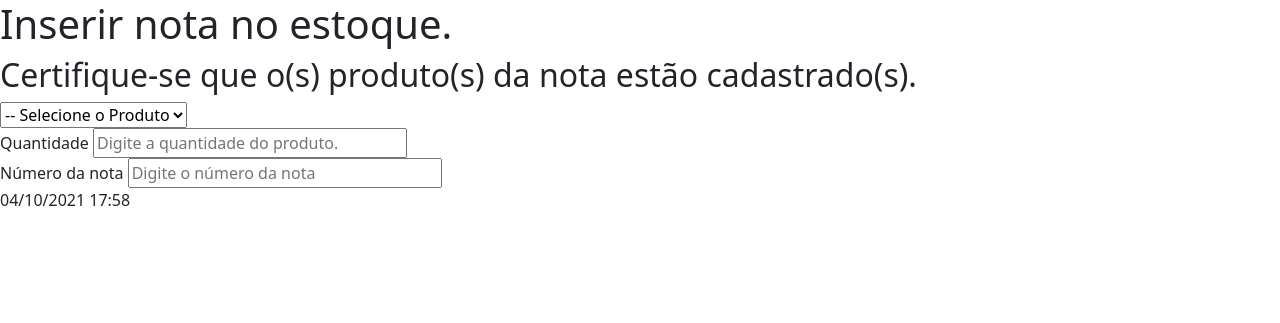
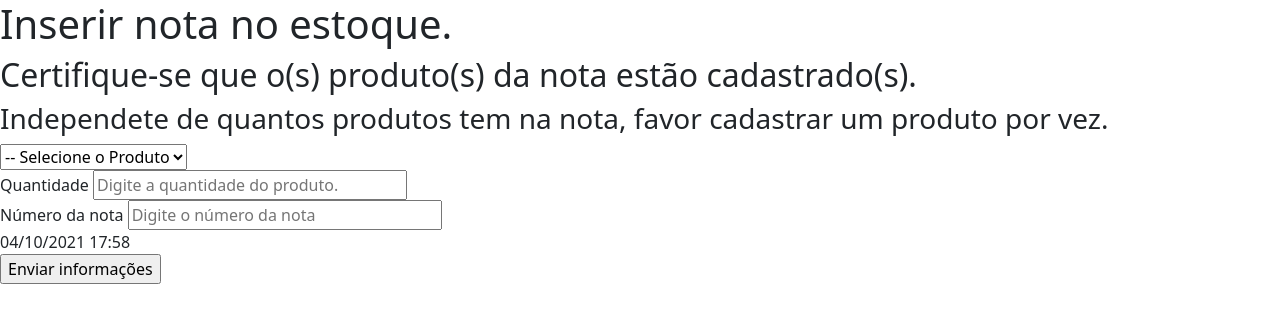
Before and after one commit to jucicleber/projeto_integrador, a PHP site: page /adicionar_nota.php in a window 1280 px wide. Shown: the top 323 px of the page. Run offline with PHP 8.4, Linux system fonts and the light colour scheme; data comes from the database, SQL or seed files in the repository.

Commit message:
atualização

```diff
--- a/adicionar_nota.php
+++ b/adicionar_nota.php
@@ -5,16 +5,20 @@
 <html lang="pt-br">
 
 <head>
+
     <meta charset="UTF-8">
     <link href="https://cdn.jsdelivr.net/npm/bootstrap@5.1.1/dist/css/bootstrap.min.css" rel="stylesheet"
         integrity="sha384-F3w7mX95PdgyTmZZMECAngseQB83DfGTowi0iMjiWaeVhAn4FJkqJByhZMI3AhiU" crossorigin="anonymous">
+
     <title>Cadastrar Nota</title>
 
 </head>
 
+
 <body>
     <h1>Inserir nota no estoque. </h1>
     <h2>Certifique-se que o(s) produto(s) da nota estão cadastrado(s).</h2>
+    <h3>Independete de quantos produtos tem na nota, favor cadastrar um produto por vez.</h3>
 
     <?php
 
@@ -56,7 +60,11 @@
     <?php
         echo date("d/m/Y H:i");
     ?>
-
+    <div class="row">
+        <div class="col-6">
+            <input type="submit" value="Enviar informações">
+        </div>
+    </div>
 </body>
 
 </html>
--- a/produto.php
+++ b/produto.php
@@ -56,7 +56,7 @@
         ?>
         <div class="row">
             <div class="col-6">
-                <select name="id">
+                <select name="categoria_id">
                     <option value="" selected="selected">-- Selecione a categoria</option>>
                     <?php
                 if ($result = $conn->query($query)) {
```
Also changed, not shown: cadastrar_produto.php (+4 -3 lines). Lines whose indentation alone changed are shown as unchanged.
